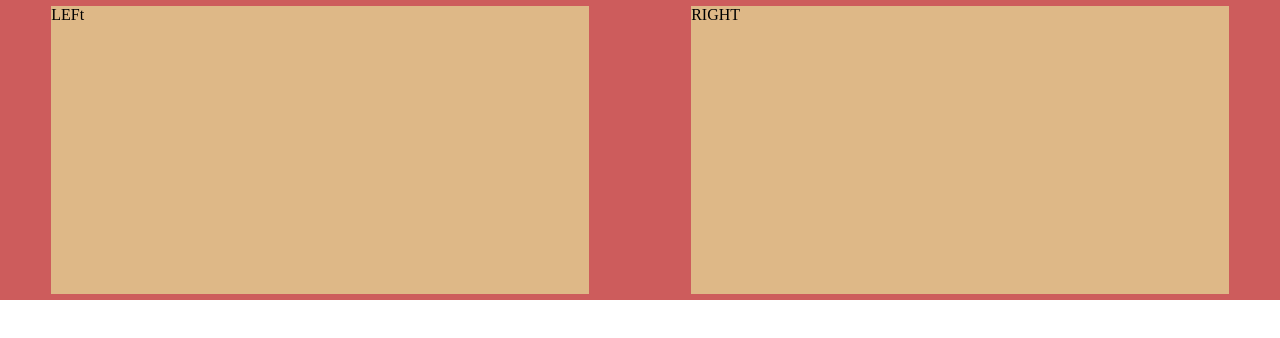
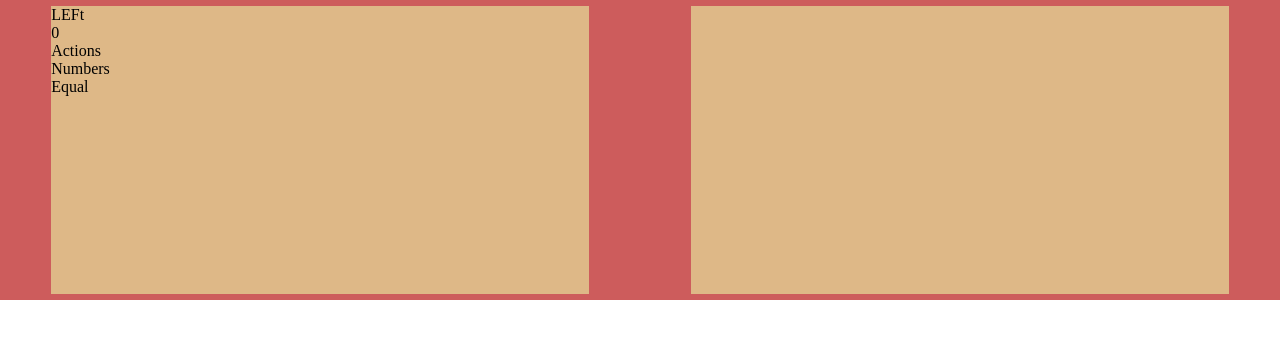
Before and after one commit to poli-vorobeva/calculator, a React app: page / in a window 1280 px wide. Shown: the top 338 px of the page. Built offline with nearby package versions, Linux system fonts and the light colour scheme.

Commit message:
feat:add delete section

```diff
--- a/src/components/LeftSection/LeftSection.tsx
+++ b/src/components/LeftSection/LeftSection.tsx
@@ -1,10 +1,24 @@
 import * as React from "react";
 import './styles.css'
+import {DataString} from "../UI/DataString";
+import {Actions} from "../UI/Actions";
+import {Numbers} from "../UI/Numbers";
+import {Equal} from "../UI/Equal";
+import {DragWrapper} from "../UI/DragWrapper";
 
-export const LeftSection=()=>{
-	return(
+export const LeftSection = () => {
+	const content={
+		dataString:<DataString/>,
+		actions:<Actions/>,
+		numbers:<Numbers/>,
+		equal:<Equal/>
+	}
+	return (
 		<div className="section">
 			LEFt
+			{Object.entries(content).map(el=>{
+				return <DragWrapper value={el[0]}>{el[1]}</DragWrapper>
+			})}
 		</div>
 	)
 }
--- a/src/components/RightSection/RightSection.tsx
+++ b/src/components/RightSection/RightSection.tsx
@@ -1,7 +1,29 @@
 import * as React from "react";
+import {useDispatch, useSelector} from "react-redux";
+import {IViewInitialState} from '../../reducer/viewReducer'
+import {AppDispatch} from "../../dto";
+import {addSection,deleteSection} from '../../reducer/viewActions'
+interface IViewStore {
+	viewData: IViewInitialState
+}
 
-export const RightSection=()=>{
-	return(
-		<div className="section">RIGHT</div>
+export const RightSection = () => {
+
+	const sectionsData = useSelector((state: IViewStore) => state.viewData.constructorData)
+	const dispatch = useDispatch<AppDispatch>()
+	const dropHandler = (e: React.DragEvent<HTMLDivElement>) => {
+		e.preventDefault()
+		const t = e.dataTransfer.getData('el')
+		dispatch(addSection(t))
+	}
+	return (
+		<div className="section"
+				 onDragOver={(e) => e.preventDefault()}
+				 onDrop={(e) => dropHandler(e)}
+		>
+			{
+				sectionsData.map((sec: string) => <div onDoubleClick={()=>dispatch(deleteSection(sec))}>{sec}</div>)
+			}
+		</div>
 	)
 }
--- /dev/null
+++ b/src/components/UI/Actions.tsx
@@ -0,0 +1,7 @@
+import * as React from "react";
+
+export const Actions=()=>{
+	return (
+		<div>Actions</div>
+	)
+}
--- /dev/null
+++ b/src/components/UI/DataString.tsx
@@ -0,0 +1,7 @@
+import * as React from "react";
+
+export const DataString=()=>{
+	return (
+		<div>0</div>
+	)
+}
--- /dev/null
+++ b/src/components/UI/DragWrapper.tsx
@@ -0,0 +1,17 @@
+import * as React from "react";
+import {useDispatch, useSelector} from "react-redux";
+import {IViewInitialState} from "../../reducer/viewReducer";
+
+
+export const DragWrapper = (props: { value: string, children: JSX.Element }) => {
+	const dispatch=useDispatch()
+	const dragStart = (e: React.DragEvent<HTMLDivElement>) => {
+		e.dataTransfer.setData('el', props.value)
+		console.log("DRGstart")
+	}
+	return <div draggable={true}
+							onDragStart={(e) => dragStart(e)}
+	>
+		{props.children}
+	</div>
+}
--- /dev/null
+++ b/src/components/UI/Equal.tsx
@@ -0,0 +1,7 @@
+import * as React from "react";
+
+export const Equal=()=>{
+	return (
+		<div>Equal</div>
+	)
+}
--- /dev/null
+++ b/src/components/UI/Numbers.tsx
@@ -0,0 +1,7 @@
+import * as React from "react";
+
+export const Numbers=()=>{
+	return (
+		<div>Numbers</div>
+	)
+}
--- /dev/null
+++ b/src/dto.ts
@@ -0,0 +1,3 @@
+import store from "./store";
+
+export type AppDispatch = typeof store.dispatch;
--- /dev/null
+++ b/src/reducer/viewActions.ts
@@ -0,0 +1,3 @@
+import { viewReducer } from './viewReducer'
+
+export const { addSection,deleteSection } = viewReducer.actions
--- /dev/null
+++ b/src/reducer/viewReducer.ts
@@ -0,0 +1,25 @@
+import {createSlice, PayloadAction} from "@reduxjs/toolkit";
+
+const initialState:IViewInitialState = {
+	mode: 'constructor',
+	constructorData:[]
+}
+export interface IViewInitialState {
+	mode: 'constructor' | 'runtime',
+	constructorData:string[]
+}
+export const viewReducer = createSlice({
+	name: 'viewData',
+	initialState,
+	reducers: {
+		addSection:(state:IViewInitialState,action:PayloadAction<string>)=>{
+			state.constructorData.push(action.payload)
+			console.log(state.constructorData)
+		},
+		deleteSection:(state:IViewInitialState,action:PayloadAction<string>)=>{
+			state.constructorData=state.constructorData.filter(el=>el!==action.payload)
+		}
+	}
+})
+
+export default viewReducer.reducer
--- a/src/store.ts
+++ b/src/store.ts
@@ -1,7 +1,8 @@
 import {configureStore} from "@reduxjs/toolkit";
 import dataCalculator from './reducer/dataReducer'
+import viewData from './reducer/viewReducer'
 
 const store = configureStore({
-	reducer: {dataCalculator}
+	reducer: {dataCalculator,viewData}
 });
 export default store;
```
